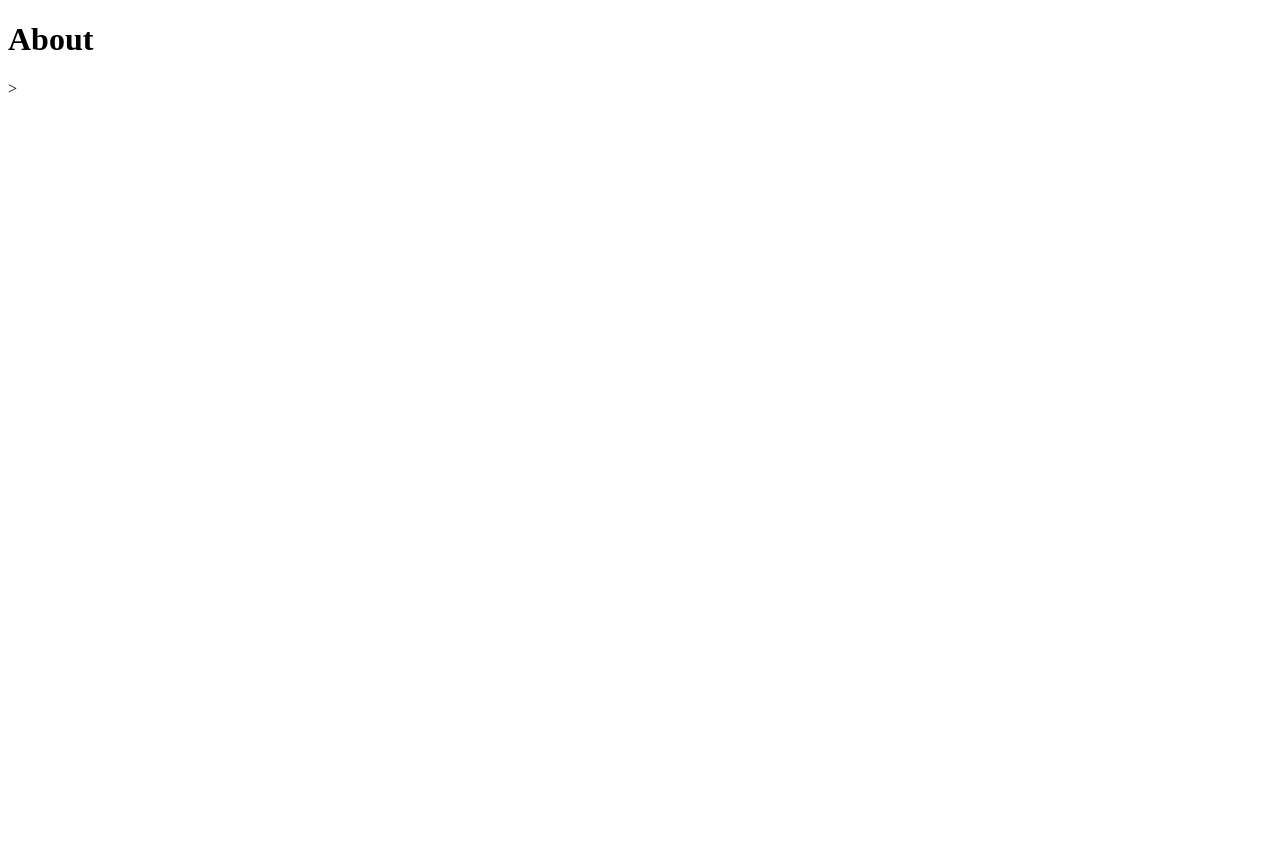
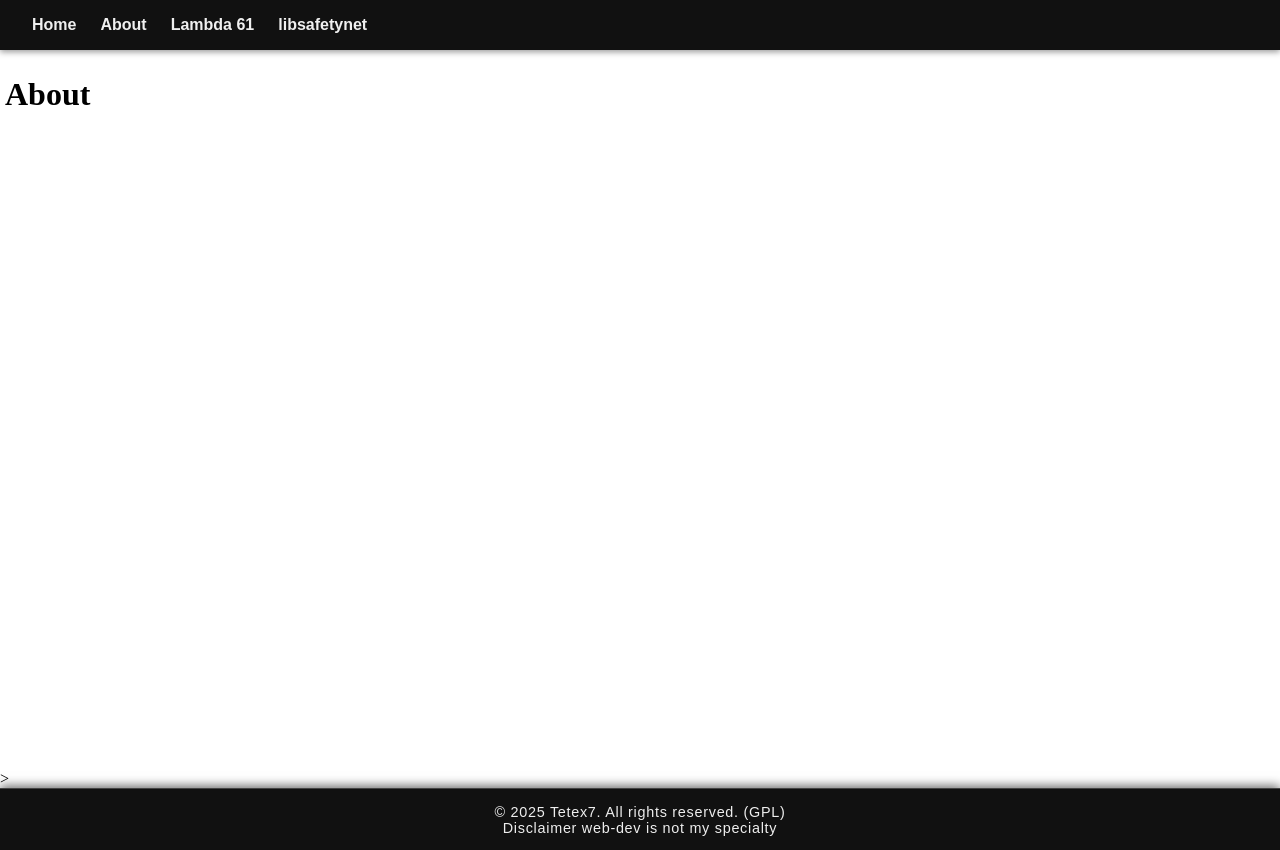
Before and after one commit to tetex7/portfolio, a plain HTML site: page about.html in a window 1280 px wide. Before the commit the page ends 800 px from the top, so only its background shows below. Drawn offline with Linux system fonts and the light colour scheme; the site is published under a folder, as on GitHub Pages, so addresses that start at the root find nothing.

Commit message:
Navbar not working

```diff
--- a/about.html
+++ b/about.html
@@ -39,16 +39,16 @@
     <title>About me</title>
 </head>
 <body>
-<div data-include="/include/StandardPageCSS.html"></div>
+<div data-include="include/StandardPageCSS.html"></div>
 <div id="nav-placeholder"></div>
 
 <div id="page-container">
     <div id="content-wrap">
         <h1>About</h1>
     </div>>
-    <div data-include="/include/footer.html"></div>
+    <div data-include="include/footer.html"></div>
 </div>
-<script src="/js/load-nav.js"></script>
-<script src="/js/IncludeEngine.js"></script>
+<script src="js/load-nav.js"></script>
+<script src="js/IncludeEngine.js"></script>
 </body>
 </html>
--- a/include/StandardPageCSS.html
+++ b/include/StandardPageCSS.html
@@ -15,5 +15,5 @@
   ~ along with this program.  If not, see <https://www.gnu.org/licenses/>.
   -->
 
-<link rel="stylesheet" href="/css/nav.css" />
-<link rel="stylesheet" href="/css/page.css" />
+<link rel="stylesheet" href="css/nav.css" />
+<link rel="stylesheet" href="css/page.css" />
```
Also changed, not shown: index.html (+4 -4 lines).
